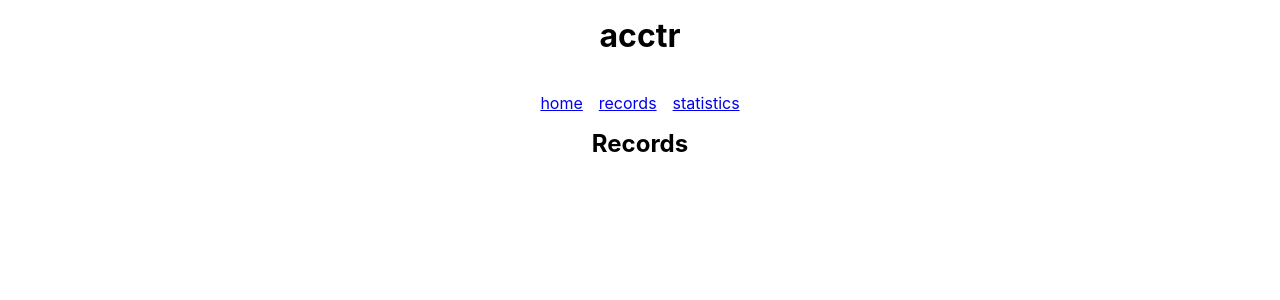
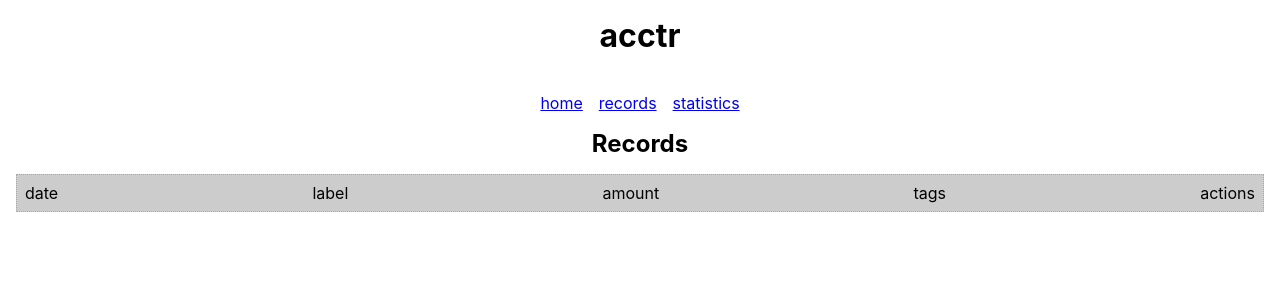
Before and after one commit to emp74ark/acctr, a React (Create React App) app: page /acctr/records in a window 1280 px wide. Shown: the top 300 px of the page. Built offline with nearby package versions, Linux system fonts and the light colour scheme.

Commit message:
feat: records table header

```diff
--- a/src/pages/Records/Records.tsx
+++ b/src/pages/Records/Records.tsx
@@ -24,6 +24,13 @@ export const Records = () => {
             <>
                 <h2>Records</h2>
                 <div className={style.records}>
+                    <div className={`${style.record} ${style.records__header}`}>
+                        <span>date</span>
+                        <span>label</span>
+                        <span>amount</span>
+                        <span>tags</span>
+                        <span>actions</span>
+                    </div>
                     {
                         records.map(({ id, label, amount, date, tags }) => (
                                 <div key={id} className={style.record}>
@@ -31,8 +38,10 @@ export const Records = () => {
                                     <span>{label}</span>
                                     <span>{amount}</span>
                                     <span>{tags.join(", ")}</span>
-                                    <button onClick={() => onEdit({ id, label, amount, date, tags })}>Edit</button>
-                                    <button onClick={() => onRemove(id)}>Remove</button>
+                                    <div>
+                                        <button onClick={() => onEdit({ id, label, amount, date, tags })}>Edit</button>
+                                        <button onClick={() => onRemove(id)}>Remove</button>
+                                    </div>
                                 </div>
                         ))
                     }
--- a/src/pages/Records/style.module.css
+++ b/src/pages/Records/style.module.css
@@ -2,6 +2,10 @@
     display: flex;
     flex-direction: column;
     gap: 1em;
+}
+
+.records__header {
+    background: #ccc;
 }
 
 .record {
```
